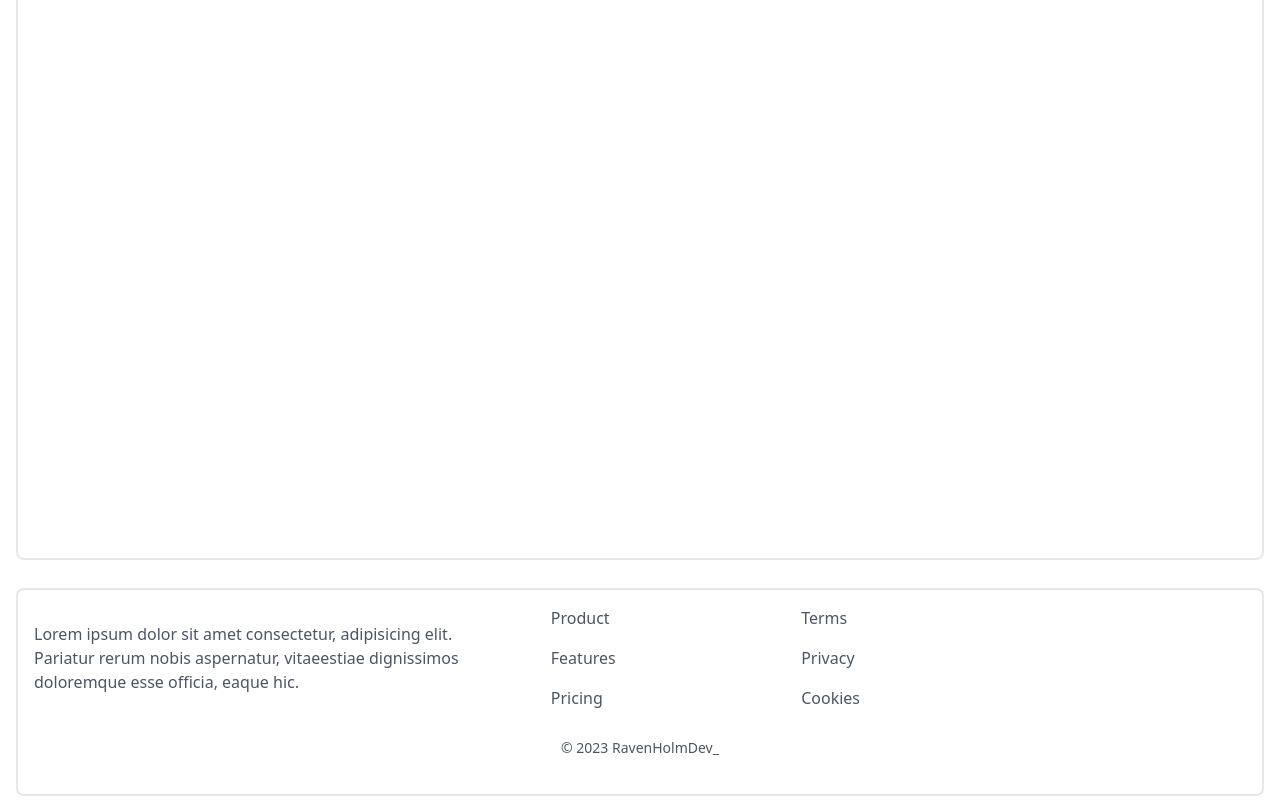
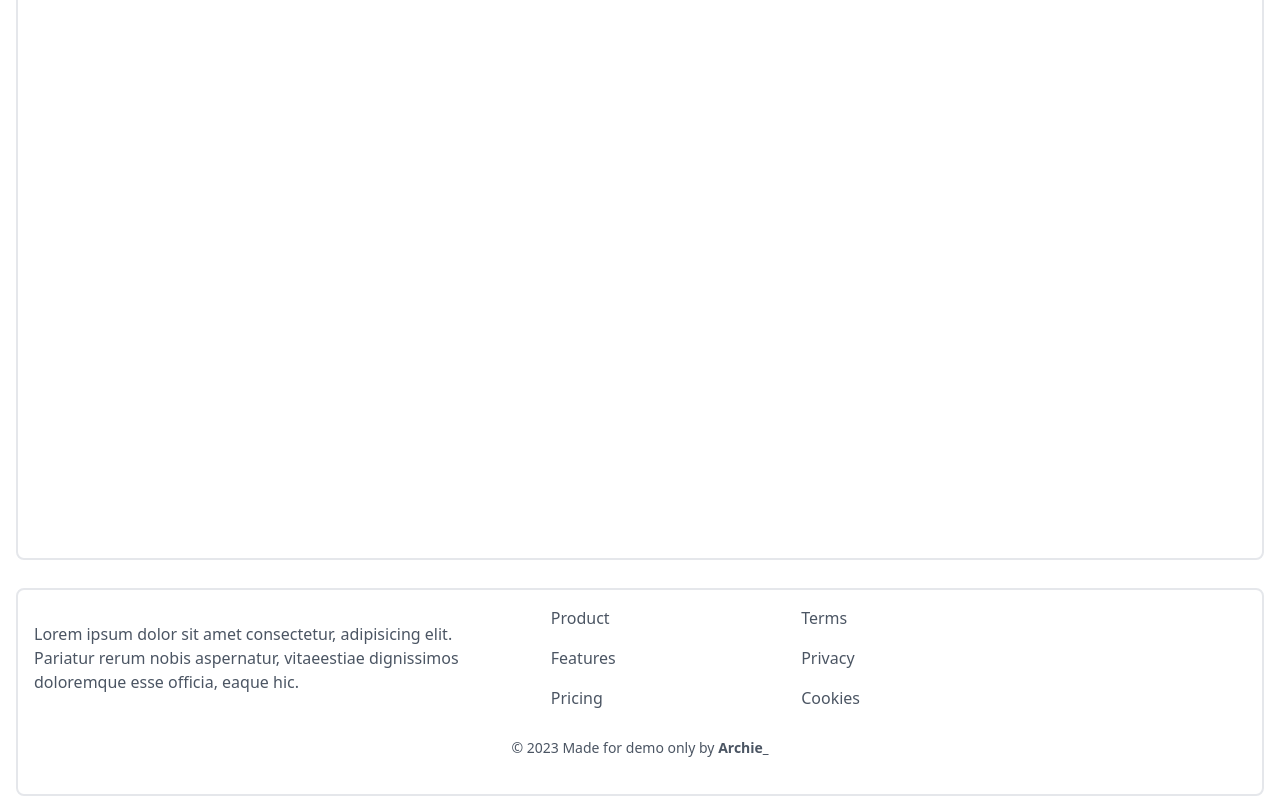
Before and after one commit to achiko06/austronautdb, a Next.js app: page /about in a window 1280 px wide. Shown: the part 216-1016 px from the top of the page. Built offline with nearby package versions, Linux system fonts and the light colour scheme.

Commit message:
footer c change

```diff
--- a/components/layout/Footer.tsx
+++ b/components/layout/Footer.tsx
@@ -43,11 +43,13 @@ const Footer = () => {
         </div>
         <div className="my-5 text-sm text-center text-gray-600 dark:text-gray-400">
            © {new Date().getFullYear()}{" "}
+           Made for demo only by{" "}
           <Link
             href="https://ravenholmdev.com/author/archie"
             target="_blank"
+            className='font-semibold hover:text-green-600'
             rel="noopener">
-            RavenHolmDev_
+            Archie_
           </Link>
         </div>
     </footer>
--- a/pages/index.tsx
+++ b/pages/index.tsx
@@ -57,7 +57,7 @@ export default function Home({ persons }: IProps) {
     },
   ];
 
-  const wrapperTitles =
+  const tableTitles =
     {
       h3: "Austronauts",
       span: "Some title",
@@ -80,7 +80,7 @@ export default function Home({ persons }: IProps) {
         <Wrapper
         data={persons}
         headers={titles}
-        wrapperTitles={wrapperTitles}
+        wrapperTitles={tableTitles}
         />
         {/**MAIN TABLE END*/}
       </div>
```
